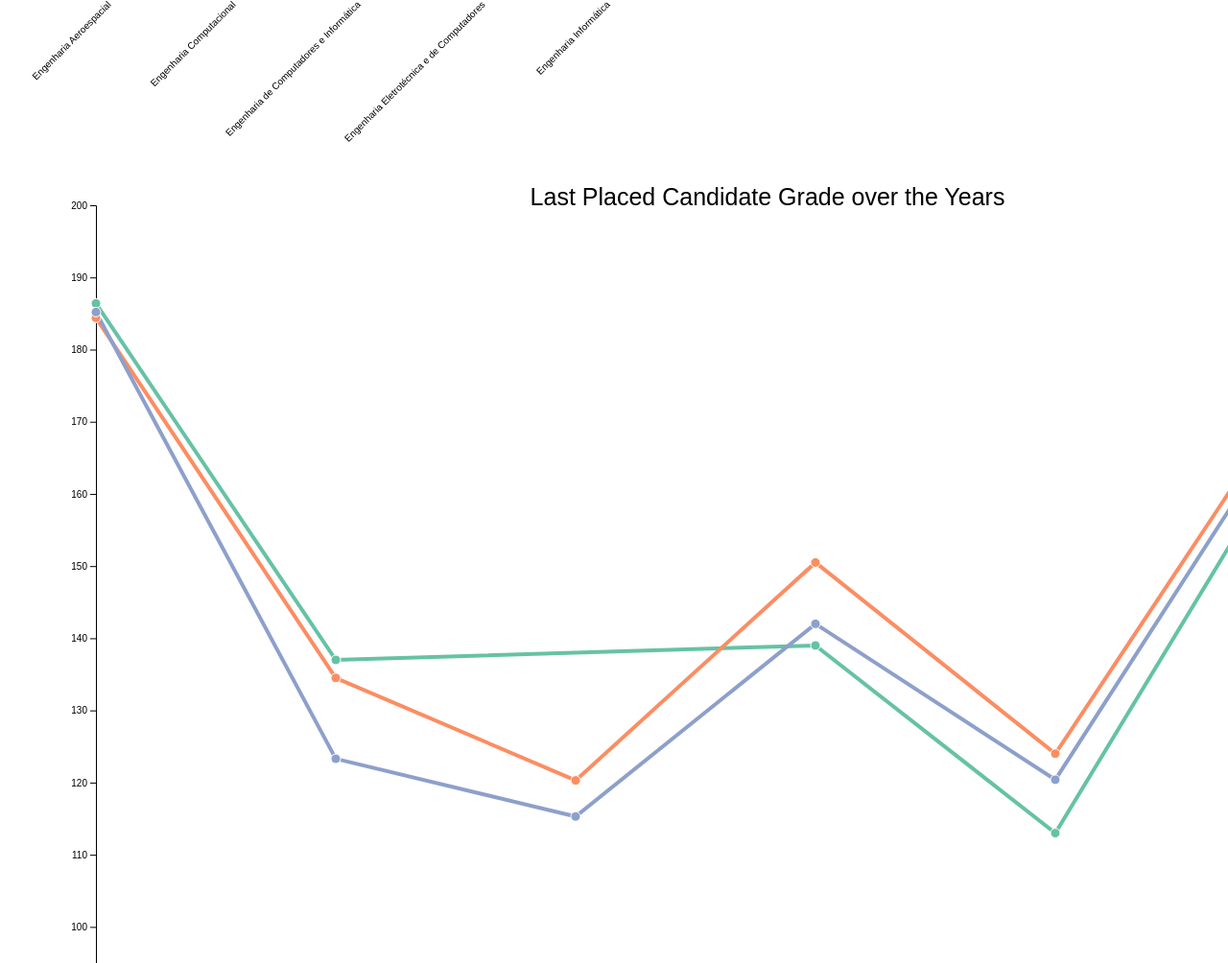
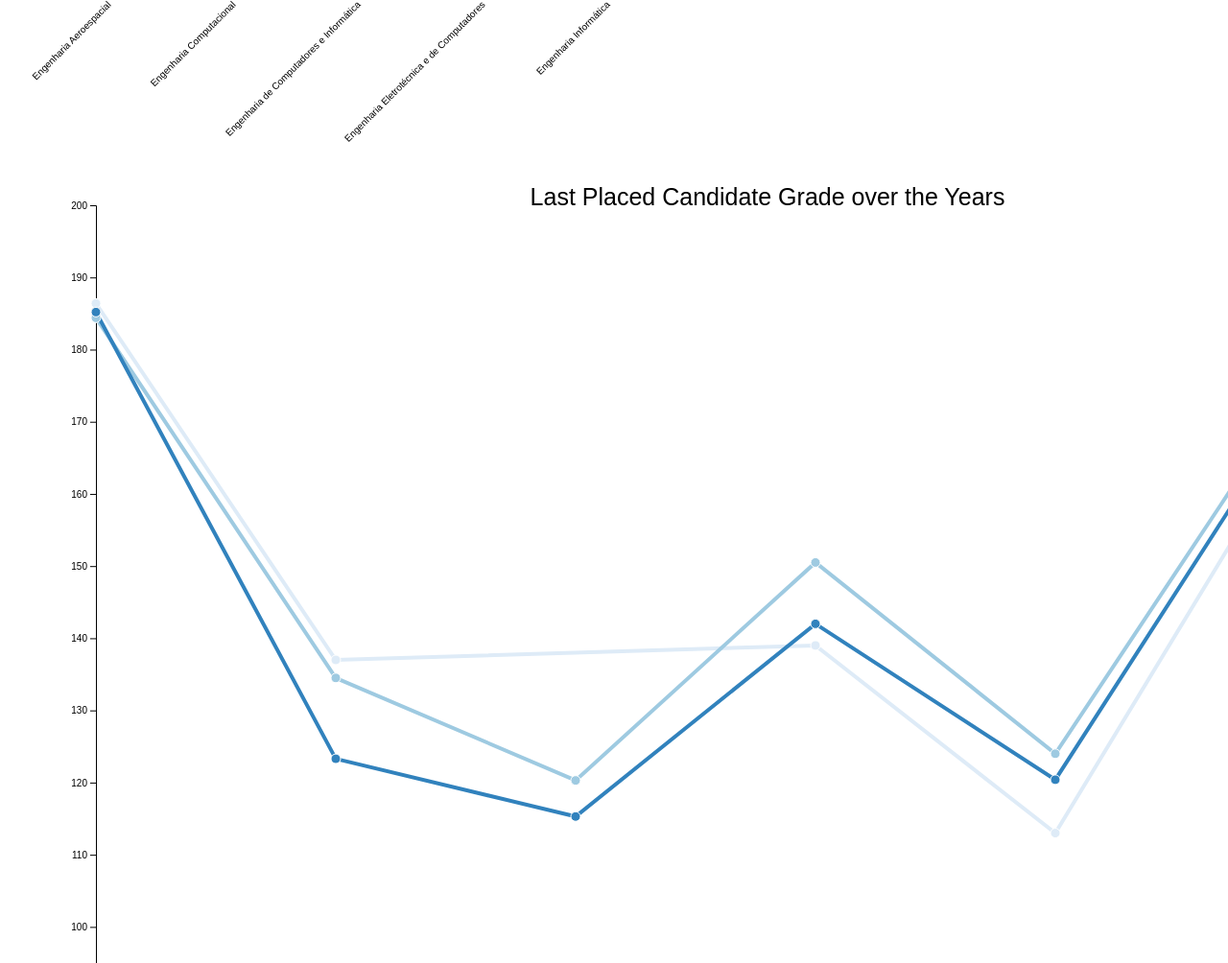
Before and after one commit to goncalo-machado/Project-VI, a plain HTML site: page home_page.html in a window 1280 px wide. Shown: the part 943-1947 px from the top of the page at 96% size. Drawn offline with nearby package versions, Linux system fonts and the light colour scheme.

Commit message:
Update on color of the line graph. Next, start working on spider graph.

```diff
--- a/home_page.html
+++ b/home_page.html
@@ -500,7 +500,11 @@
                     // Create a color for each year
                     var colors_year = d3.scaleOrdinal()
                         .domain(years)
-                        .range(d3.schemeSet2);
+                        .range(d3.schemeBlues[years.length]);
+                    /*
+                    var colors_year = d3.scaleOrdinal()
+                        .domain(years)
+                        .range(d3.schemeSet2);*/
 
                     // Create lines for each year
                     var lines = d3.line()
```
